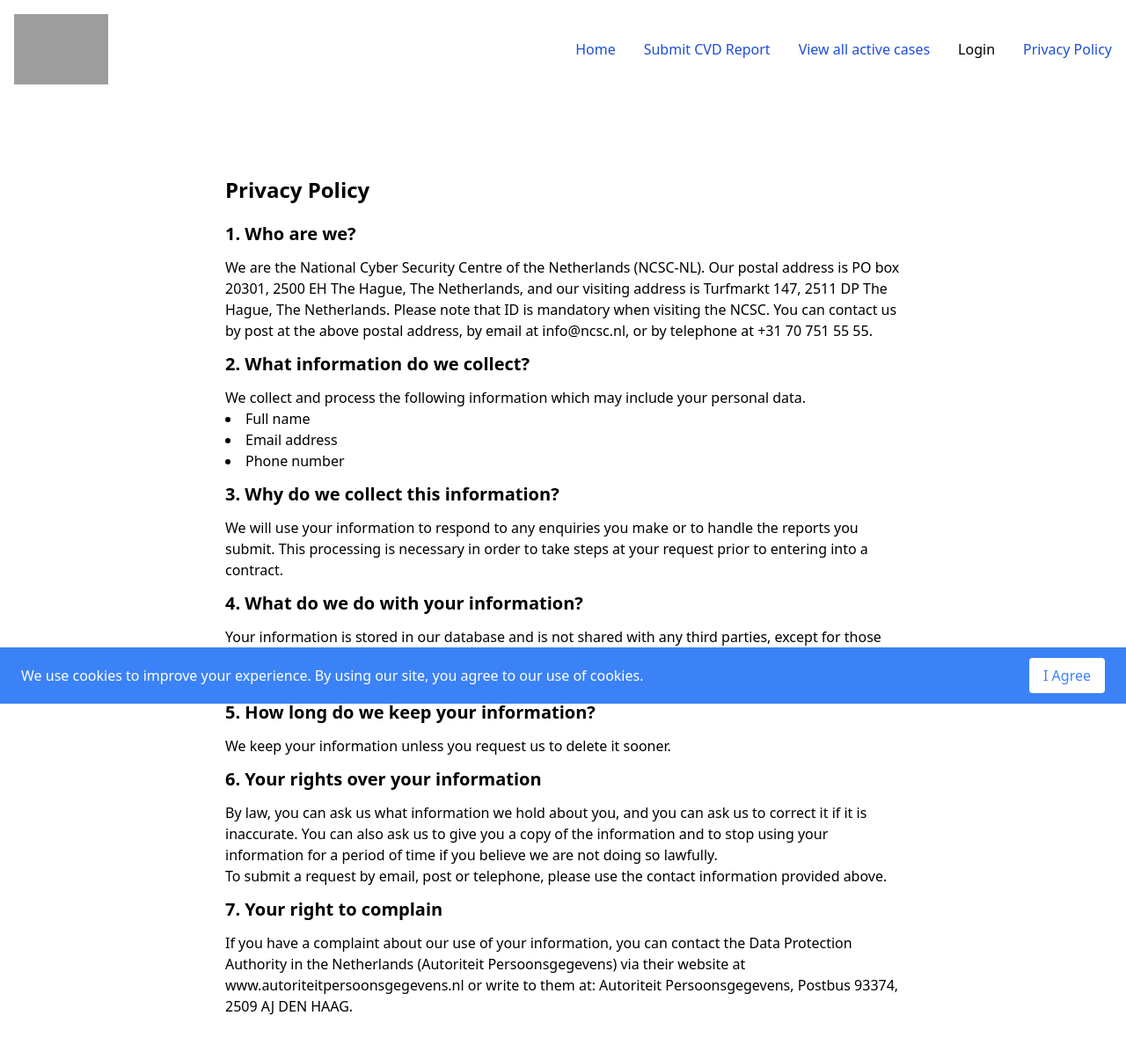
After one commit to haarismian/ssd_ncsc_app, a Django app: page /privacy_policy/ in a window 1280 px wide. The commit adds this page. Shown: the whole page at 88% size. Run offline with Django 4.2, Linux system fonts and the light colour scheme; some libraries are stand-ins or nearby versions; grey boxes are pictures that could not be loaded.

Commit message:
prviacy policy

```diff
--- a/ncsc_cases_app/base_app/templates/base_app/base.html
+++ b/ncsc_cases_app/base_app/templates/base_app/base.html
@@ -142,6 +142,14 @@
             {% else %}
             <li><a href="{% url 'login' %}">Login</a></li>
             {% endif %}
+            <li>
+              <a
+                href="{% url 'privacy_policy' %}"
+                class="block py-2 pl-3 pr-4 text-white bg-blue-700 rounded md:bg-transparent md:text-blue-700 md:p-0 dark:text-white md:dark:text-blue-500"
+                aria-current="page"
+                >Privacy Policy</a
+              >
+            </li>
           </ul>
         </div>
       </div>
--- /dev/null
+++ b/ncsc_cases_app/base_app/templates/base_app/privacy_policy.html
@@ -0,0 +1,58 @@
+{% extends "base_app/base.html" %}
+
+{% block content %}
+<div class="max-w-screen-md mx-auto my-10">
+    <h1 class="text-2xl font-bold mb-5">Privacy Policy</h1>
+
+    <h2 class="text-xl font-semibold my-3">1. Who are we?</h2>
+    <p>
+        We are the National Cyber Security Centre of the Netherlands (NCSC-NL). Our postal address is PO box 20301, 2500 EH The Hague, The Netherlands, and our visiting address is Turfmarkt 147, 2511 DP The Hague, The Netherlands. Please note that ID is mandatory when visiting the NCSC.
+        You can contact us by post at the above postal address, by email at info@ncsc.nl, or by telephone at +31 70 751 55 55.
+    </p>
+
+    <h2 class="text-xl font-semibold my-3">2. What information do we collect?</h2>
+    <p>
+        We collect and process the following information which may include your personal data.
+        <ul class="list-disc list-inside">
+            <li>Full name</li>
+            <li>Email address</li>
+            <li>Phone number</li>
+            <!-- Add any other data points your app collects -->
+        </ul>
+    </p>
+
+    <h2 class="text-xl font-semibold my-3">3. Why do we collect this information?</h2>
+    <p>
+        We will use your information to respond to any enquiries you make or to handle the reports you submit. This processing is necessary
+        in order to take steps at your request prior to entering into a contract.
+    </p>
+
+    <h2 class="text-xl font-semibold my-3">4. What do we do with your information?</h2>
+    <p>
+        Your information is stored in our database and is not shared with any third parties,
+        except for those necessary to process your requests. We do not use the information provided
+        to make any automated decisions that might affect you.
+    </p>
+
+    <h2 class="text-xl font-semibold my-3">5. How long do we keep your information?</h2>
+    <p>
+        We keep your information unless you request us to delete it sooner.
+    </p>
+
+    <h2 class="text-xl font-semibold my-3">6. Your rights over your information</h2>
+    <p>
+        By law, you can ask us what information we hold about you, and you can ask us to correct it
+        if it is inaccurate. You can also ask us to give you a copy of the information and to stop using
+        your information for a period of time if you believe we are not doing so lawfully.
+    </p>
+
+    <p>
+        To submit a request by email, post or telephone, please use the contact information provided above.
+    </p>
+
+    <h2 class="text-xl font-semibold my-3">7. Your right to complain</h2>
+    <p>
+        If you have a complaint about our use of your information, you can contact the Data Protection Authority in the Netherlands (Autoriteit Persoonsgegevens) via their website at www.autoriteitpersoonsgegevens.nl or write to them at: Autoriteit Persoonsgegevens, Postbus 93374, 2509 AJ DEN HAAG.
+    </p>
+</div>
+{% endblock %}
--- a/ncsc_cases_app/base_app/urls.py
+++ b/ncsc_cases_app/base_app/urls.py
@@ -9,6 +9,8 @@ urlpatterns = [
     path("cases/", include("cases_service.urls")),
     path("cvd/", include("cvd_service.urls")),
     path('cookie-consent/', views.cookie_consent, name='cookie_consent'),
+    path('privacy_policy/', views.privacy_policy, name='privacy_policy'),
+
     path("admin/", admin.site.urls),
     path('accounts/login/', views.LoginView.as_view(), name='login'),
     path('accounts/logout/', views.LogoutView.as_view(), name='logout'),
--- a/ncsc_cases_app/base_app/views.py
+++ b/ncsc_cases_app/base_app/views.py
@@ -90,3 +90,7 @@ def register(request):
 def cookie_consent(request):
     request.session['cookie_consent'] = True
     return JsonResponse({'status': 'ok'})
+
+
+def privacy_policy(request):
+    return render(request, 'base_app/privacy_policy.html')
```
